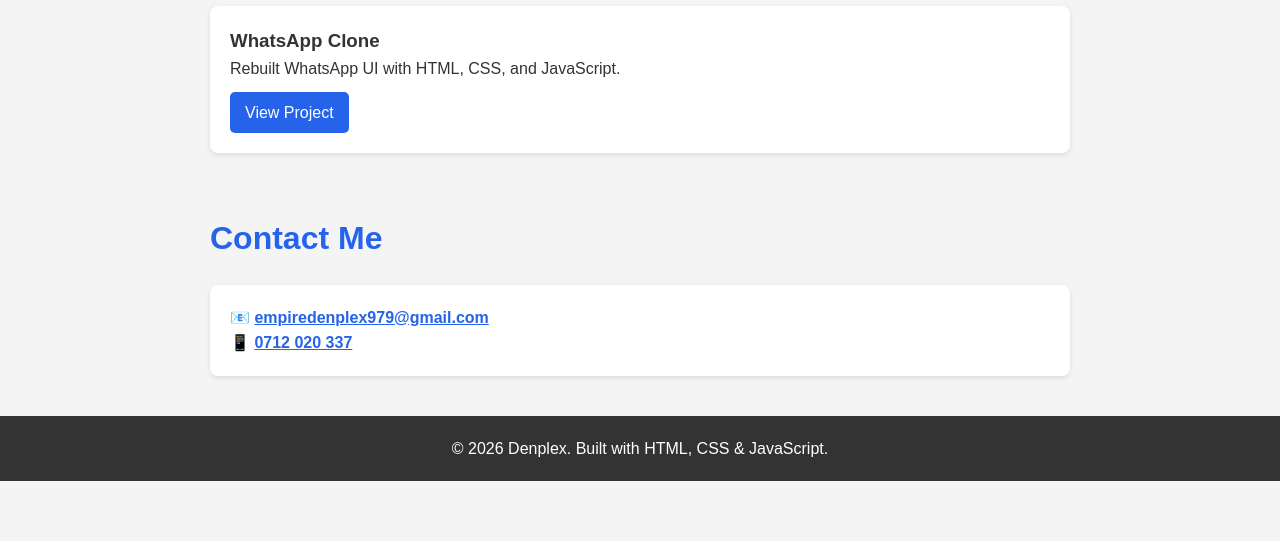
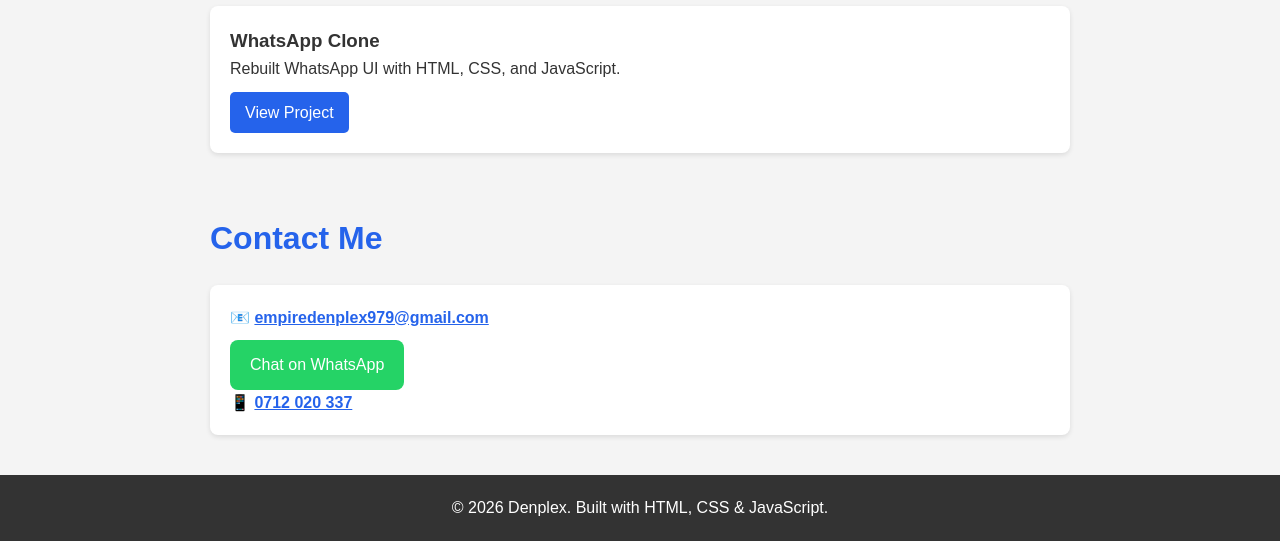
Before and after one commit to Denplex1/denplex1.github.io, a plain HTML site: page index.html in a window 1280 px wide. Shown: the part 646-1187 px from the top of the page. Before the commit the page ends 1127 px from the top, so only its background shows below. Drawn offline with Linux system fonts and the light colour scheme.

Commit message:
Enhance contact section with WhatsApp link
Added a WhatsApp chat link to the contact section.

```diff
--- a/index.html
+++ b/index.html
@@ -147,6 +147,11 @@
       <div class="contact-item">
         📧 <a href="mailto:empiredenplex979@gmail.com">empiredenplex979@gmail.com</a>
       </div>
+      <a href="https://wa.me/254712020337=Hi%20Denplex,%20I%20saw%20your%20portfolio%20and%20want%20a%20design"
+         target="_blank"
+        style="background:#25D366; color:white; padding:12px 20px; border-radius:8px; text-decoration:none; font_weight:bold; display:inline-block; margin-top:10px;">
+         Chat on WhatsApp
+      </a>
       <div class="contact-item">
         📱 <a href="tel:0712020337">0712 020 337</a>
       </div>
```
